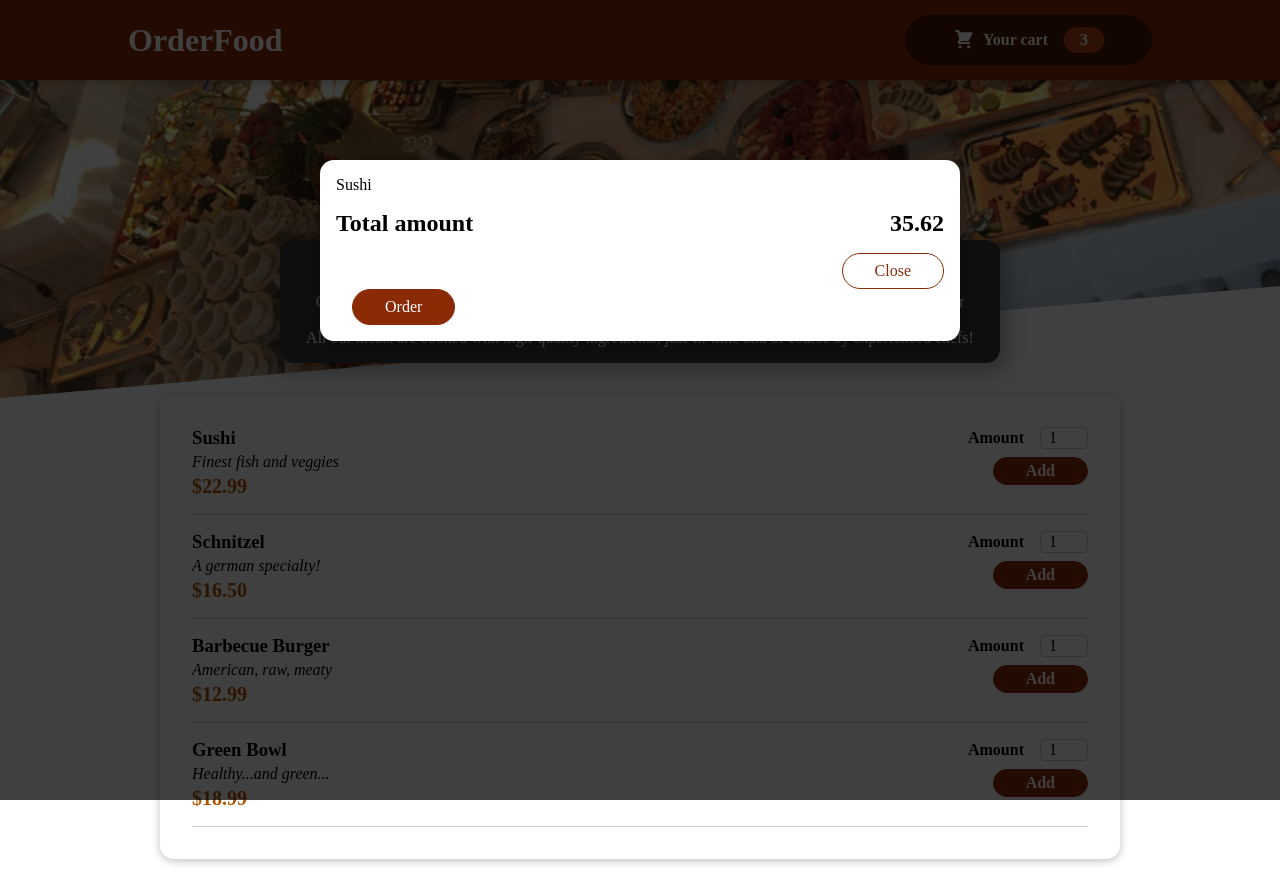
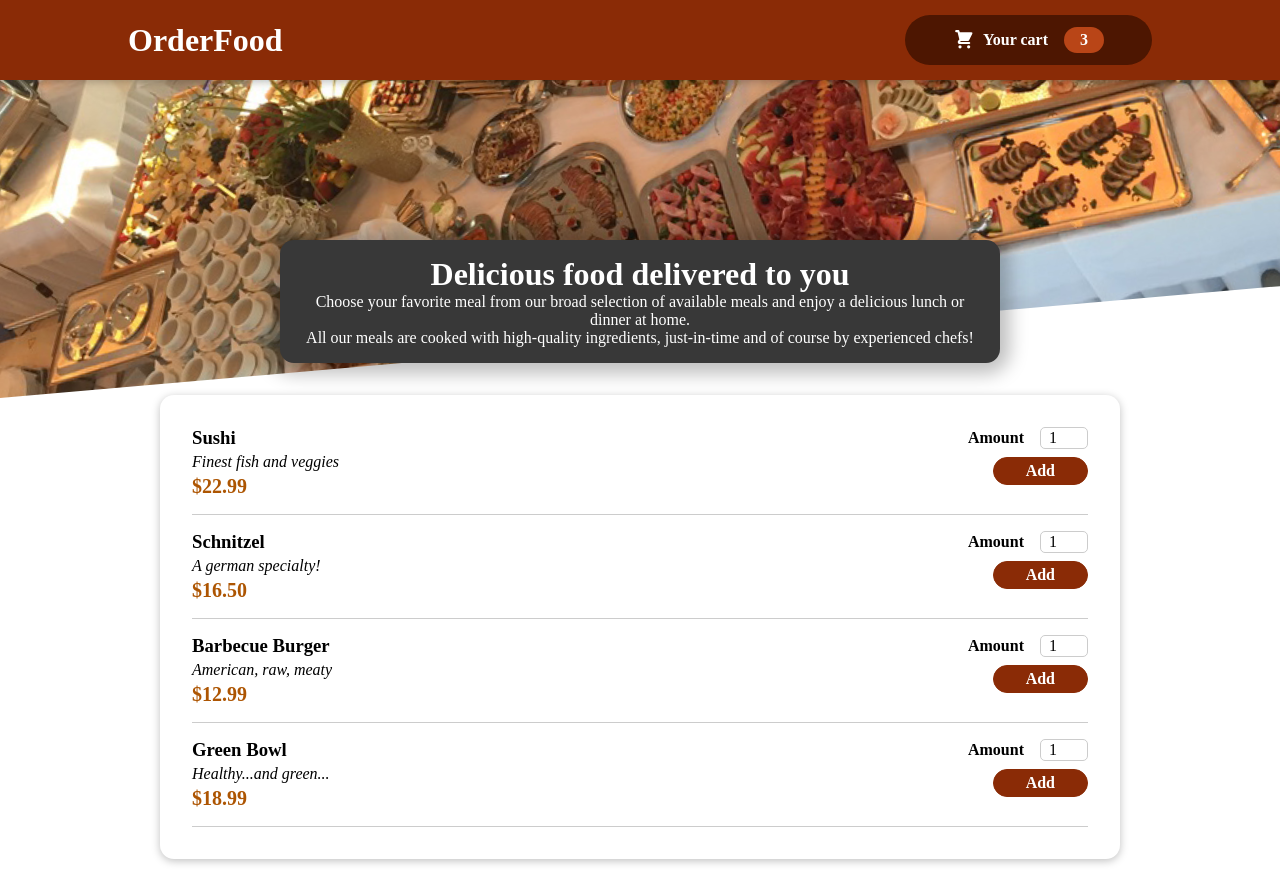
Before and after one commit to Oksana796/order-food-app, a React (Create React App) app: page / in a window 1280 px wide. Built offline with nearby package versions, Linux system fonts and the light colour scheme.

Commit message:
show and hide modal

```diff
--- a/public/index.html
+++ b/public/index.html
@@ -15,6 +15,7 @@
     <title>React App</title>
   </head>
   <body>
+
     <div id="root"></div>
   </body>
 </html>
--- a/src/App.js
+++ b/src/App.js
@@ -1,12 +1,24 @@
+import {useState} from 'react'
+
 import Header from "./components/Header";
 import Meals from "./components/meals/Meals";
 import Cart from "./components/cart/Cart";
 
 function App() {
+  const [showCart, setShowCart] = useState(false);
+
+  const showCartHandler=()=> {
+    setShowCart(true)
+  }
+
+  const hideCartHandler=()=> {
+    setShowCart(false)
+  }
+
   return (
     <>
-      <Cart />
-      <Header />
+      {showCart && <Cart onClose={hideCartHandler}/>}
+      <Header onShow={showCartHandler}/>
 
       <main>
         <Meals />
--- a/src/components/Header.js
+++ b/src/components/Header.js
@@ -2,12 +2,12 @@
 import mealsImg from "../images/meals.jpg";
 import HeaderCartButton from "./HeaderCartButton";
 
-const Header = () => {
+const Header = (props) => {
   return (
     <>
       <header className="header">
         <h1>OrderFood</h1>
-       <HeaderCartButton />
+       <HeaderCartButton onClick={props.onShow}/>
       </header>
       <div className="main-image">
         <img src={mealsImg} alt="a table full of food" />
--- a/src/components/HeaderCartButton.js
+++ b/src/components/HeaderCartButton.js
@@ -1,8 +1,8 @@
 import "./HeaderCartButton.css";
 
-const HeaderCartButton = () => {
+const HeaderCartButton = (props) => {
   return (
-    <button className="button">
+    <button className="button" onClick={props.onClick} >
       <span className="icon">
         <svg
           xmlns="http://www.w3.org/2000/svg"
--- a/src/components/UI/Modal.js
+++ b/src/components/UI/Modal.js
@@ -1,7 +1,7 @@
 import "./Modal.css";
 
 const Backdrop = (props) => {
-  return <div className="backdrop"></div>;
+  return <div className="backdrop" onClick={props.onClose}></div>;
 };
 
 const ModalOverlay = (props) => {
@@ -14,10 +14,10 @@
 
 const Modal = (props) => {
   return (
-    <>
-      <Backdrop />
+    <div>
+      <Backdrop onClose={props.onClose} />
       <ModalOverlay>{props.children}</ModalOverlay>
-    </>
+    </div>
   );
 };
 
--- a/src/components/cart/Cart.js
+++ b/src/components/cart/Cart.js
@@ -13,14 +13,16 @@
   );
 
   return (
-    <Modal>
+    <Modal onClose={props.onClose}>
       {cartItems}
       <div className="total">
         <span>Total amount</span>
         <span>35.62</span>
       </div>
       <div className="actions">
-        <button className="button--alt">Close</button>
+        <button className="button--alt" onClick={props.onClose}>
+          Close
+        </button>
         <button className="button">Order</button>
       </div>
     </Modal>
```
